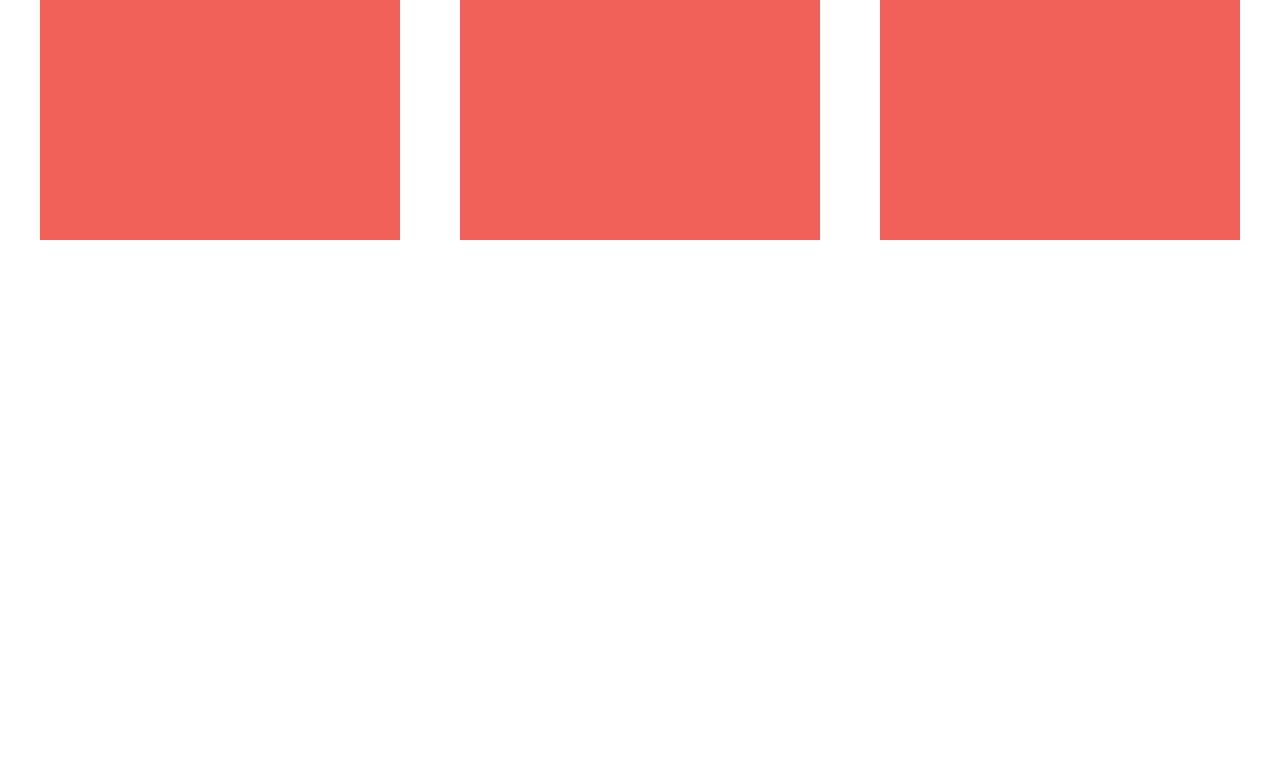
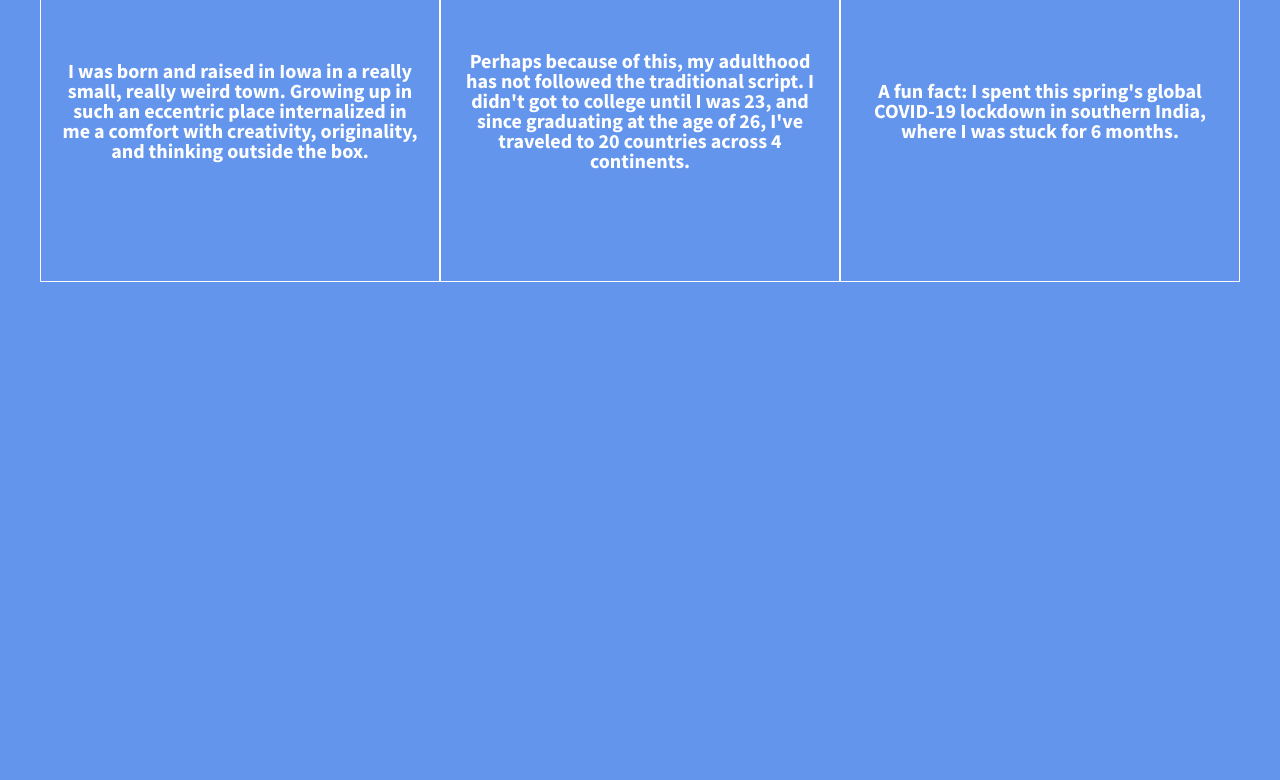
Before and after one commit to caitlintroutt/flexbox-grid, a plain HTML site: page index.html in a window 1280 px wide. Shown: the part 100-880 px from the top of the page. Drawn offline with nearby package versions, Linux system fonts and the light colour scheme.

Commit message:
Chanaged content and colors

```diff
--- a/css/main.css
+++ b/css/main.css
@@ -106,6 +106,7 @@ body {
   padding: 2em;
   font-size: 1.25em;
   height: 100%;
+  background-color: cornflowerblue;
 }
 
 .wrapper {
@@ -118,13 +119,18 @@ body {
 .div-1, .div-2, .div-3 {
   /*give the divs a width of 30%, add display:flex, set justify-content and align-items to center*/
   color: #fff;
-  line-height: 1.5em;
-  font-size: 1.6em;
-  background-color: #f16059;
+  line-height: 1em;
+  font-size: 1em;
+  text-align:center;
+  font-variant: small-caps
+  font-weight: lighter;
   height: 300px;
   display: flex;
   width: 30%;
   justify-content: center;
+  align-items: center;
+  border: 1px solid #fff;
+  padding: 20px;
 }
 
 
--- a/index.html
+++ b/index.html
@@ -23,13 +23,13 @@
 
         <section class="wrapper">
             <div class="div-1">
-                Div 1
+                I was born and raised in Iowa in a really small, really weird town. Growing up in such an eccentric place internalized in me a comfort with creativity, originality, and thinking outside the box.
             </div>
             <div class="div-2">
-                Div 2
+                Perhaps because of this, my adulthood has not followed the traditional script. I didn't got to college until I was 23, and since graduating at the age of 26, I've traveled to 20 countries across 4 continents.
             </div>
             <div class="div-3">
-                Div 3
+                A fun fact: I spent this spring's global COVID-19 lockdown in southern India, where I was stuck for 6 months.
             </div>
         </section>
 
```
